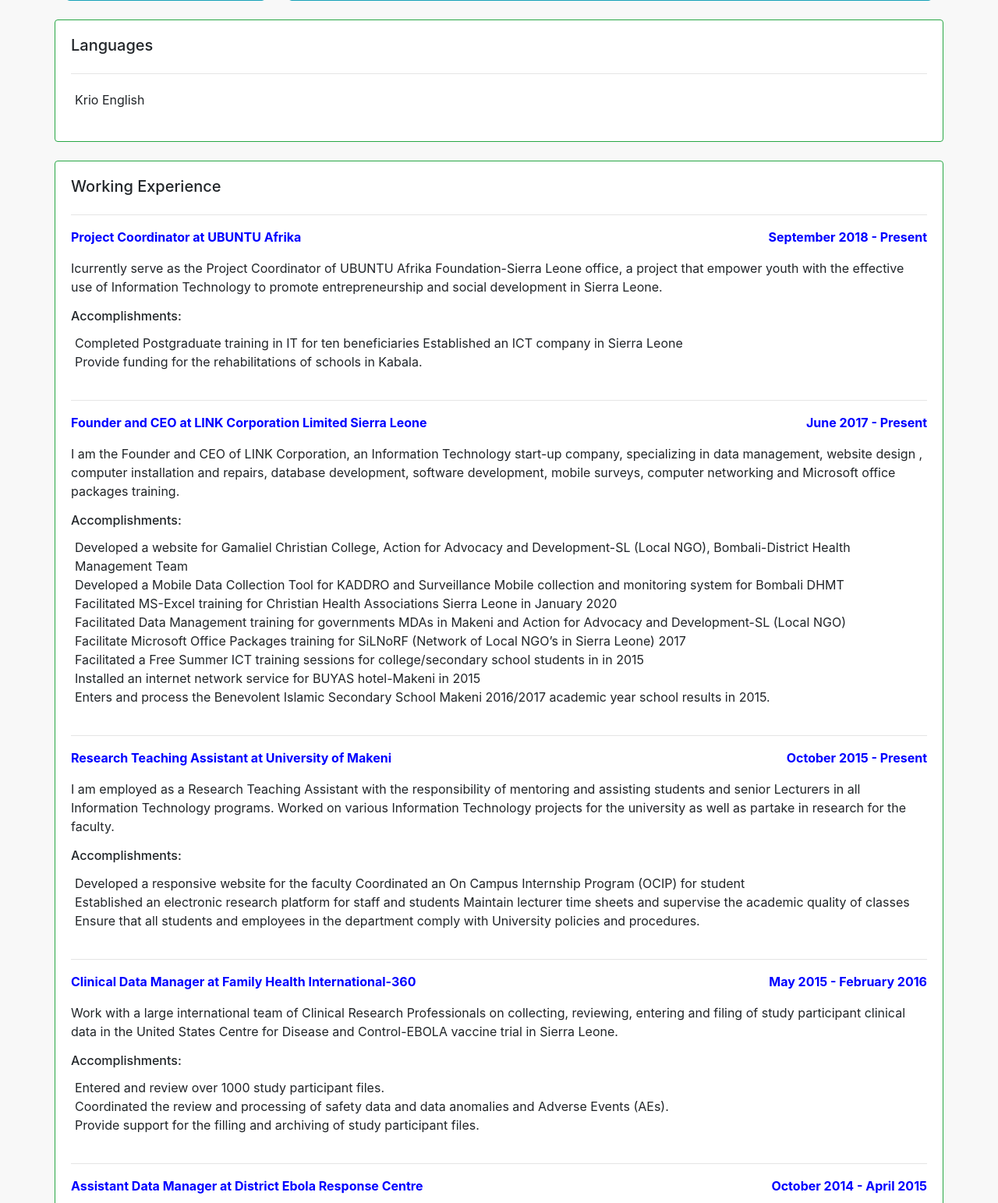
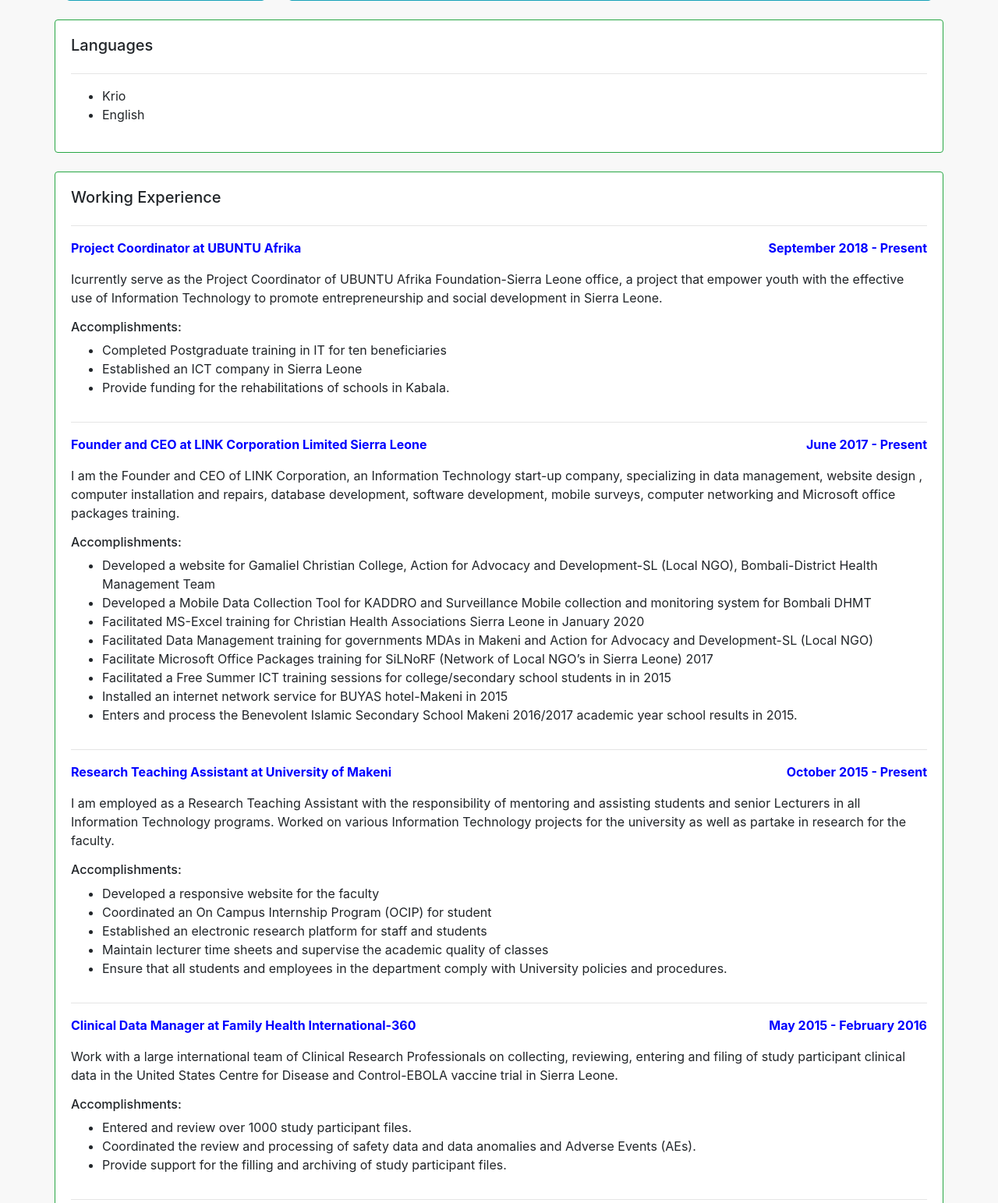
Before and after one commit to abdulaibratokamara/OneDani, a Django app: page / in a window 1280 px wide. Shown: the part 408-1951 px from the top of the page at 78% size. Run offline with Django 3.2, Linux system fonts and the light colour scheme; some libraries are stand-ins or nearby versions.

Commit message:
add files

```diff
--- a/Daniel/static/css/main.css
+++ b/Daniel/static/css/main.css
@@ -14,7 +14,7 @@
   	margin-right: auto;
 }
 
-ul{
+/* ul{
 	padding: 5px;
     list-style-type: circle;
 }
@@ -23,7 +23,7 @@
 .social-links ul, li{
 	list-style-type:none;
 	display: inline-block;
-}
+} */
 
 .social{
 	width:20px;
```
Also changed, not shown: Daniel/static/images/facebook.png (added), Daniel/static/images/linkedin.png (added), Daniel/static/images/twitter.png (added), Daniel/static/images/youtube.png (added).
